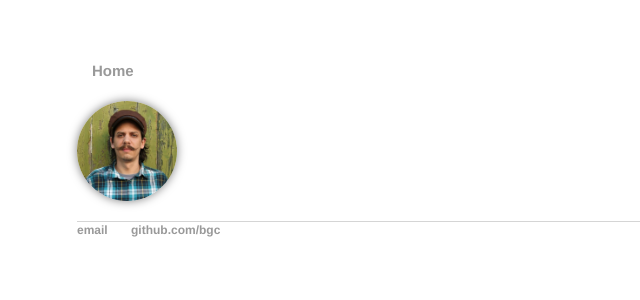
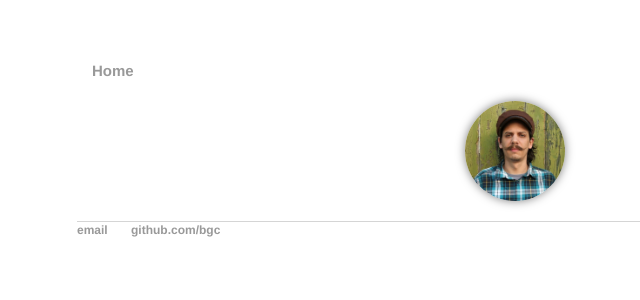
Before and after one commit to bgc/bgc..github.io, a Jekyll site: the page built from index.html, in a window 1280 px wide. Shown: the top 300 px of the page, without its empty margins (115-755 px from the left). Built offline with Jekyll 4.4.1, drawn with Linux system fonts in a browser that asks for light colours.

Commit message:
centering

```diff
--- a/index.html
+++ b/index.html
@@ -2,7 +2,7 @@
 layout: default
 title: Bruno Gustavo Costa
 ---
-<div class="avatar">
+<div class="avatar col-xs-2 col-sm-offset-5">
 	<div></div>
 	<img src="img/516129.jpg" alt="avatar">
 </div>
```
